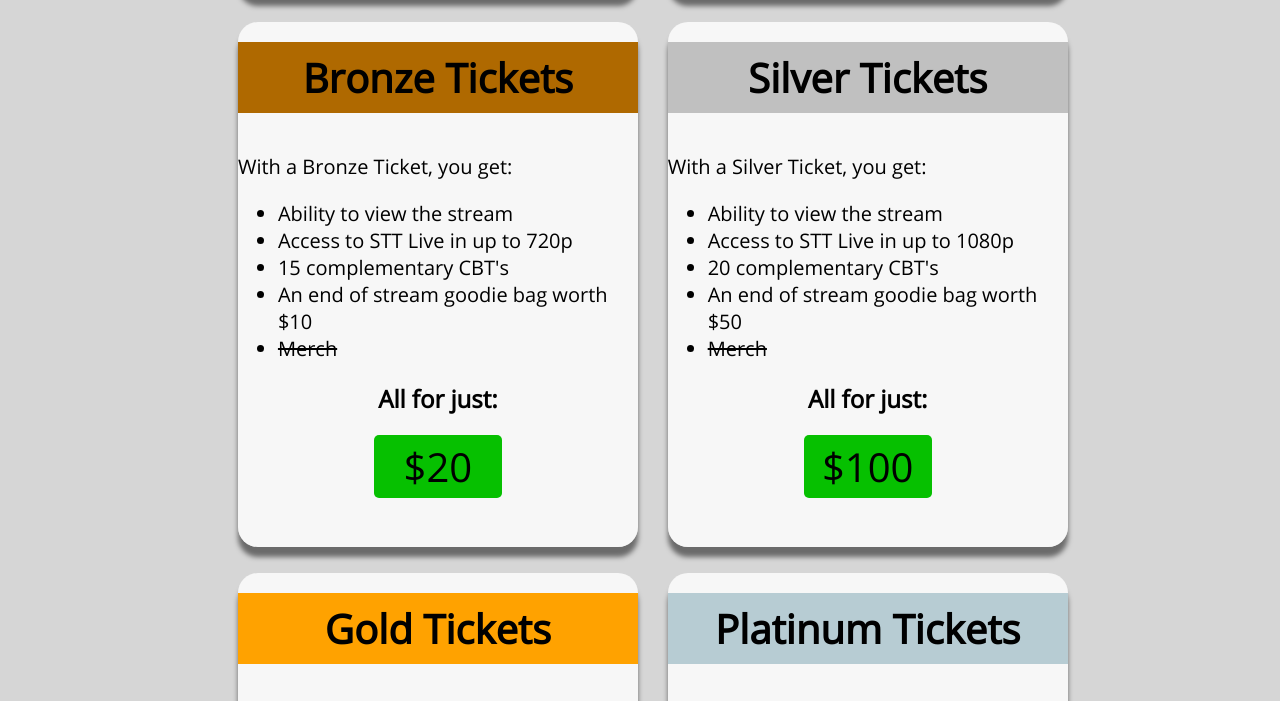
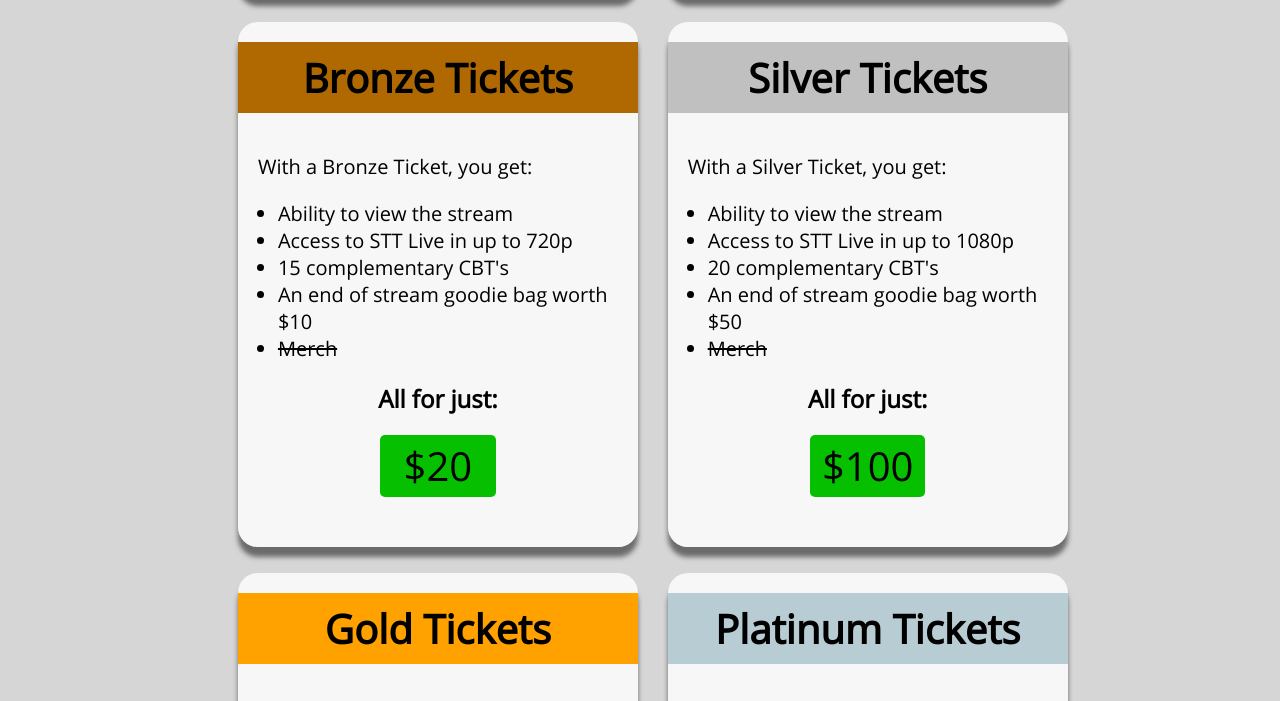
Before and after one commit to Finnald/SageTechTips, a website: page public/tickets.html in a window 1280 px wide. Shown: the part 777-1478 px from the top of the page. Drawn offline with Linux system fonts and the light colour scheme; files whose address does not match are found by name.

Commit message:
fixed alignments of the p element in the .purchaseBox class

```diff
--- a/public/stylesheets/ticketStyles.css
+++ b/public/stylesheets/ticketStyles.css
@@ -31,6 +31,13 @@ h1 {
     margin-left:2%;
     margin-bottom:2%;
     box-shadow:0 10px 5px rgba(0, 0, 0, 0.5);
+}
+
+.purchaseBox p {
+    display:block;
+    margin:auto;
+    text-align:center;
+    width:90%;
 }
 
 .purchaseBox h3 {
```
